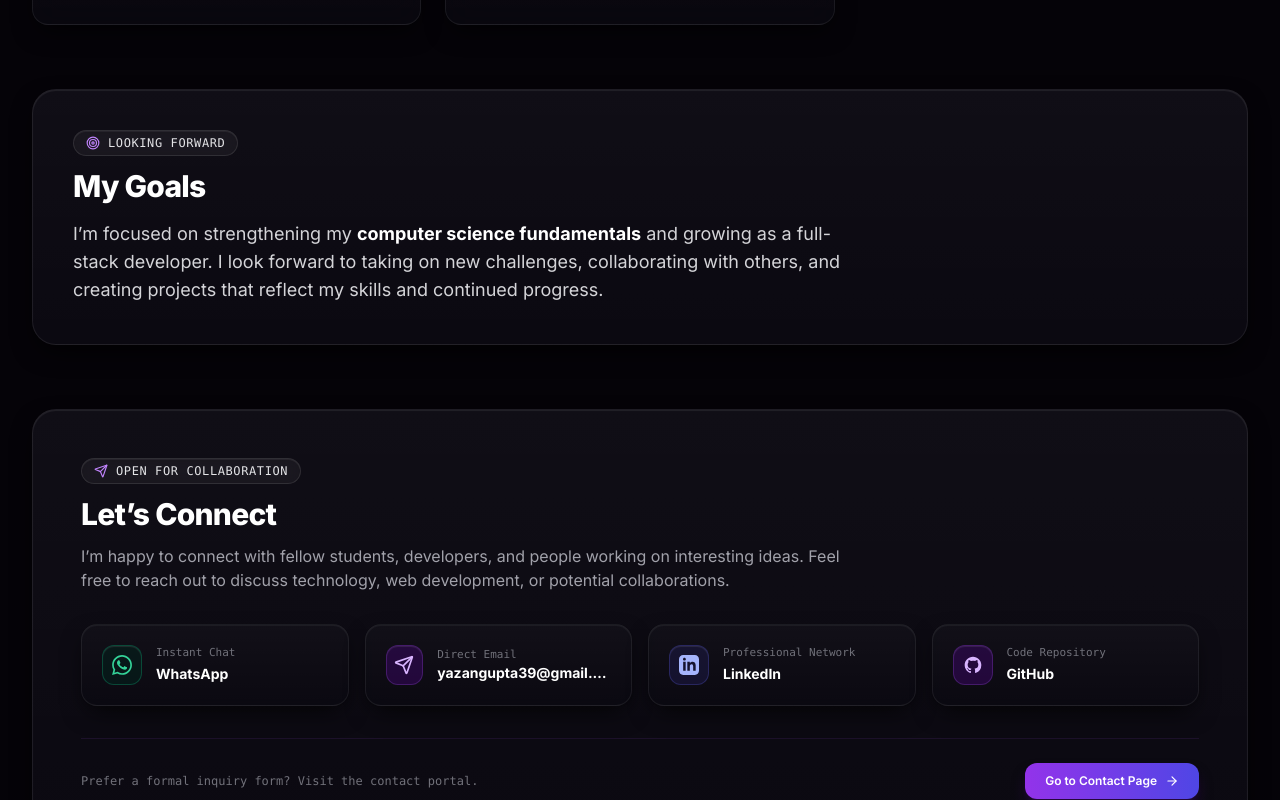
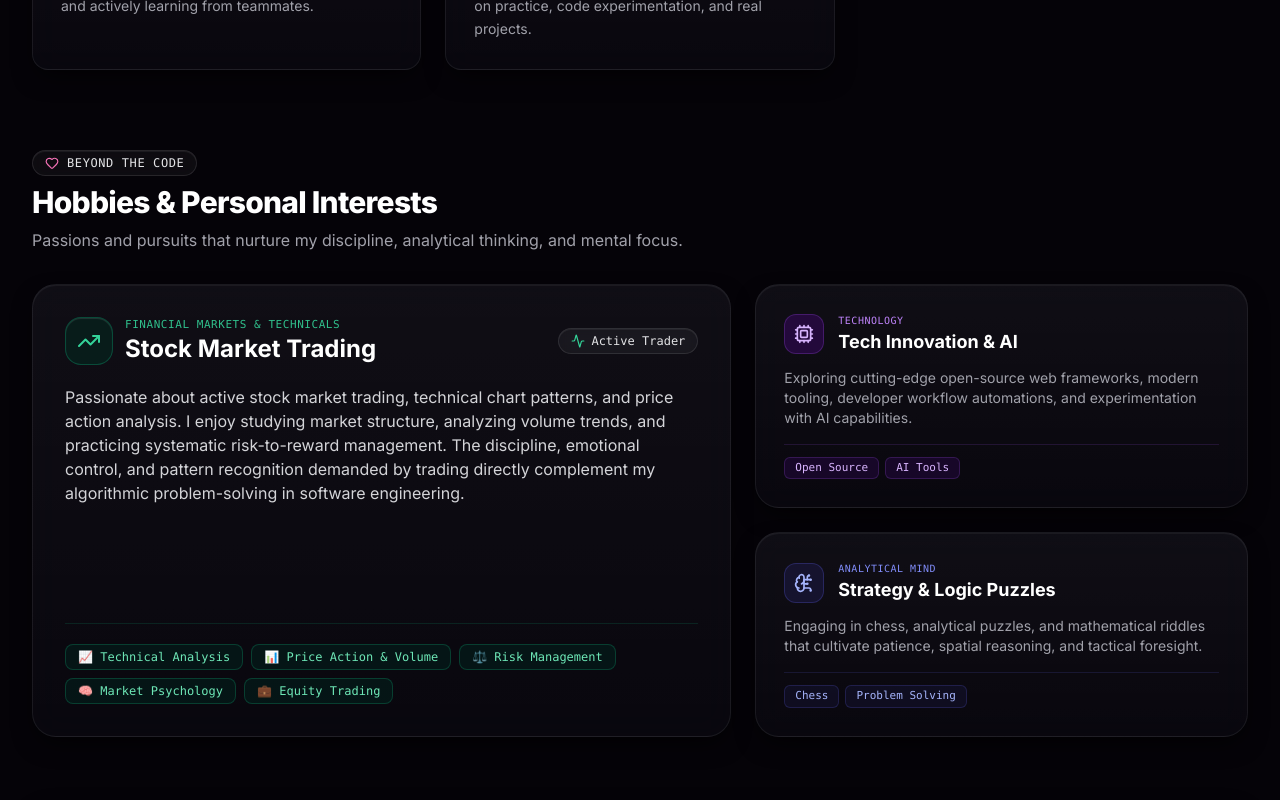
Before and after one commit to yazantechofficial89/portfolio, a React (Vite) app: page /about in a window 1280 px wide. Shown: the part 1720-2520 px from the top of the page. Built offline with nearby package versions, Linux system fonts and the light colour scheme.

Commit message:
feat(about): add dedicated Hobbies & Interests section spotlighting Stock Market Trading

```diff
--- a/src/data/portfolioData.js
+++ b/src/data/portfolioData.js
@@ -24,6 +24,24 @@ I enjoy learning by building projects, exploring new technologies, and solving c
     { label: "Degree Program", value: "B.Tech CSE (Data Science)" },
     { label: "Graduation Batch", value: "2024–2028" },
     { label: "Primary Stack", value: "MERN & Java" },
+    { label: "Key Interest", value: "Stock Market Trading" },
+  ],
+  hobbies: [
+    {
+      title: "Stock Market Trading",
+      desc: "Analyzing price action, chart patterns, risk management, and equity market trading.",
+      category: "Financial Markets",
+    },
+    {
+      title: "Tech Innovation & AI",
+      desc: "Testing emerging open-source web technologies and modern developer frameworks.",
+      category: "Technology",
+    },
+    {
+      title: "Strategy & Logic Puzzles",
+      desc: "Engaging in chess and algorithmic thinking exercises to sharpen mental focus.",
+      category: "Analytical",
+    },
   ],
   socials: {
     github: "https://github.com/yazantechofficial89",
--- a/src/pages/AboutPage.jsx
+++ b/src/pages/AboutPage.jsx
@@ -13,7 +13,11 @@ import {
   ArrowRight,
   Layers,
   BookOpen,
-  Send
+  Send,
+  TrendingUp,
+  Activity,
+  Heart,
+  Cpu
 } from 'lucide-react';
 import { Github, Linkedin, WhatsApp } from '../components/Icons';
 import { personalData } from '../data/portfolioData';
@@ -194,6 +198,13 @@ export default function AboutPage() {
                   <span className="font-semibold text-white">MongoDB, Express, React, Node</span>
                 </li>
                 <li className="flex justify-between items-center pb-2.5 border-b border-purple-500/10">
+                  <span className="text-zinc-500">Key Hobby:</span>
+                  <span className="font-semibold text-emerald-400 font-mono flex items-center gap-1.5">
+                    <TrendingUp className="w-3.5 h-3.5 text-emerald-400" />
+                    Stock Market Trading
+                  </span>
+                </li>
+                <li className="flex justify-between items-center pb-2.5 border-b border-purple-500/10">
                   <span className="text-zinc-500">Location:</span>
                   <span className="font-medium text-zinc-200">{personalData.location}</span>
                 </li>
@@ -251,7 +262,132 @@ export default function AboutPage() {
           </div>
         </section>
 
-        {/* 4. MY GOALS - Liquid Glass */}
+        {/* 4. HOBBIES & PERSONAL INTERESTS - Liquid Glass */}
+        <section className="space-y-8 pt-4">
+          <div className="max-w-2xl">
+            <div className="inline-flex items-center gap-2 px-3 py-1 rounded-full liquid-pill text-purple-300 border-purple-500/20 bg-purple-950/40 text-xs font-mono tracking-wider uppercase mb-2">
+              <Heart className="w-3.5 h-3.5 text-pink-400" />
+              Beyond The Code
+            </div>
+            <h2 className="text-3xl font-extrabold text-white tracking-tight">
+              Hobbies &amp; Personal Interests
+            </h2>
+            <p className="mt-2 text-sm sm:text-base text-zinc-400 font-normal">
+              Passions and pursuits that nurture my discipline, analytical thinking, and mental focus.
+            </p>
+          </div>
+
+          <div className="grid grid-cols-1 lg:grid-cols-12 gap-6 items-stretch">
+            {/* Primary Spotlight Card: Stock Market Trading */}
+            <div className="lg:col-span-7 p-7 sm:p-8 rounded-3xl liquid-glass-interactive border border-emerald-500/20 bg-gradient-to-br from-[#0b0914] via-[#090b14] to-[#07130e] shadow-2xl relative overflow-hidden group flex flex-col justify-between">
+              <div>
+                <div className="flex items-center justify-between mb-5">
+                  <div className="flex items-center gap-3">
+                    <div className="w-12 h-12 rounded-2xl bg-emerald-950/50 border border-emerald-500/30 flex items-center justify-center text-emerald-400 group-hover:scale-105 transition-transform shadow-[inset_0_1px_1px_rgba(255,255,255,0.12)]">
+                      <TrendingUp className="w-6 h-6 text-emerald-400" />
+                    </div>
+                    <div>
+                      <span className="text-[11px] font-mono font-medium text-emerald-400/90 uppercase tracking-wider block">
+                        Financial Markets &amp; Technicals
+                      </span>
+                      <h3 className="text-xl sm:text-2xl font-bold text-white group-hover:text-emerald-300 transition-colors">
+                        Stock Market Trading
+                      </h3>
+                    </div>
+                  </div>
+                  <div className="hidden sm:inline-flex items-center gap-1.5 px-3 py-1 rounded-full liquid-pill border-emerald-500/30 text-emerald-300 text-xs font-mono">
+                    <Activity className="w-3.5 h-3.5 text-emerald-400 animate-pulse" />
+                    <span>Active Trader</span>
+                  </div>
+                </div>
+
+                <p className="text-sm sm:text-base text-zinc-300 leading-relaxed font-normal">
+                  Passionate about active stock market trading, technical chart patterns, and price action analysis. I enjoy studying market structure, analyzing volume trends, and practicing systematic risk-to-reward management. The discipline, emotional control, and pattern recognition demanded by trading directly complement my algorithmic problem-solving in software engineering.
+                </p>
+              </div>
+
+              {/* Trading Highlights Pills */}
+              <div className="mt-6 pt-5 border-t border-emerald-500/15 flex flex-wrap gap-2">
+                <span className="px-3 py-1 rounded-lg text-xs font-mono font-medium bg-emerald-950/40 text-emerald-300 border border-emerald-500/25">
+                  📈 Technical Analysis
+                </span>
+                <span className="px-3 py-1 rounded-lg text-xs font-mono font-medium bg-emerald-950/40 text-emerald-300 border border-emerald-500/25">
+                  📊 Price Action &amp; Volume
+                </span>
+                <span className="px-3 py-1 rounded-lg text-xs font-mono font-medium bg-emerald-950/40 text-emerald-300 border border-emerald-500/25">
+                  ⚖️ Risk Management
+                </span>
+                <span className="px-3 py-1 rounded-lg text-xs font-mono font-medium bg-emerald-950/40 text-emerald-300 border border-emerald-500/25">
+                  🧠 Market Psychology
+                </span>
+                <span className="px-3 py-1 rounded-lg text-xs font-mono font-medium bg-emerald-950/40 text-emerald-300 border border-emerald-500/25">
+                  💼 Equity Trading
+                </span>
+              </div>
+            </div>
+
+            {/* Secondary Hobbies Stack */}
+            <div className="lg:col-span-5 flex flex-col gap-6">
+              {/* Card 2: Tech Innovation */}
+              <div className="p-6 sm:p-7 rounded-3xl liquid-glass-interactive flex-1 group flex flex-col justify-between">
+                <div>
+                  <div className="flex items-center gap-3.5 mb-3">
+                    <div className="w-10 h-10 rounded-xl bg-purple-950/50 border border-purple-500/25 flex items-center justify-center text-purple-300 group-hover:scale-105 transition-transform">
+                      <Cpu className="w-5 h-5 text-purple-300" />
+                    </div>
+                    <div>
+                      <span className="text-[10px] font-mono text-purple-400 uppercase tracking-wider block">Technology</span>
+                      <h4 className="text-lg font-bold text-white group-hover:text-purple-300 transition-colors">
+                        Tech Innovation &amp; AI
+                      </h4>
+                    </div>
+                  </div>
+                  <p className="text-xs sm:text-sm text-zinc-400 leading-relaxed font-normal">
+                    Exploring cutting-edge open-source web frameworks, modern tooling, developer workflow automations, and experimentation with AI capabilities.
+                  </p>
+                </div>
+                <div className="mt-4 pt-3 border-t border-purple-500/15 flex flex-wrap gap-1.5">
+                  <span className="px-2.5 py-0.5 rounded-md text-[11px] font-mono bg-purple-950/30 text-purple-300 border border-purple-500/20">
+                    Open Source
+                  </span>
+                  <span className="px-2.5 py-0.5 rounded-md text-[11px] font-mono bg-purple-950/30 text-purple-300 border border-purple-500/20">
+                    AI Tools
+                  </span>
+                </div>
+              </div>
+
+              {/* Card 3: Strategic Logic Puzzles */}
+              <div className="p-6 sm:p-7 rounded-3xl liquid-glass-interactive flex-1 group flex flex-col justify-between">
+                <div>
+                  <div className="flex items-center gap-3.5 mb-3">
+                    <div className="w-10 h-10 rounded-xl bg-indigo-950/50 border border-indigo-500/25 flex items-center justify-center text-indigo-300 group-hover:scale-105 transition-transform">
+                      <BrainCircuit className="w-5 h-5 text-indigo-300" />
+                    </div>
+                    <div>
+                      <span className="text-[10px] font-mono text-indigo-400 uppercase tracking-wider block">Analytical Mind</span>
+                      <h4 className="text-lg font-bold text-white group-hover:text-indigo-300 transition-colors">
+                        Strategy &amp; Logic Puzzles
+                      </h4>
+                    </div>
+                  </div>
+                  <p className="text-xs sm:text-sm text-zinc-400 leading-relaxed font-normal">
+                    Engaging in chess, analytical puzzles, and mathematical riddles that cultivate patience, spatial reasoning, and tactical foresight.
+                  </p>
+                </div>
+                <div className="mt-4 pt-3 border-t border-indigo-500/15 flex flex-wrap gap-1.5">
+                  <span className="px-2.5 py-0.5 rounded-md text-[11px] font-mono bg-indigo-950/30 text-indigo-300 border border-indigo-500/20">
+                    Chess
+                  </span>
+                  <span className="px-2.5 py-0.5 rounded-md text-[11px] font-mono bg-indigo-950/30 text-indigo-300 border border-indigo-500/20">
+                    Problem Solving
+                  </span>
+                </div>
+              </div>
+            </div>
+          </div>
+        </section>
+
+        {/* 5. MY GOALS - Liquid Glass */}
         <section className="p-8 sm:p-10 rounded-3xl liquid-glass shadow-2xl relative overflow-hidden">
           <div className="max-w-3xl">
             <div className="inline-flex items-center gap-2 px-3 py-1 rounded-full liquid-pill text-purple-300 border-purple-500/20 bg-purple-950/40 text-xs font-mono tracking-wider uppercase mb-3">
```
